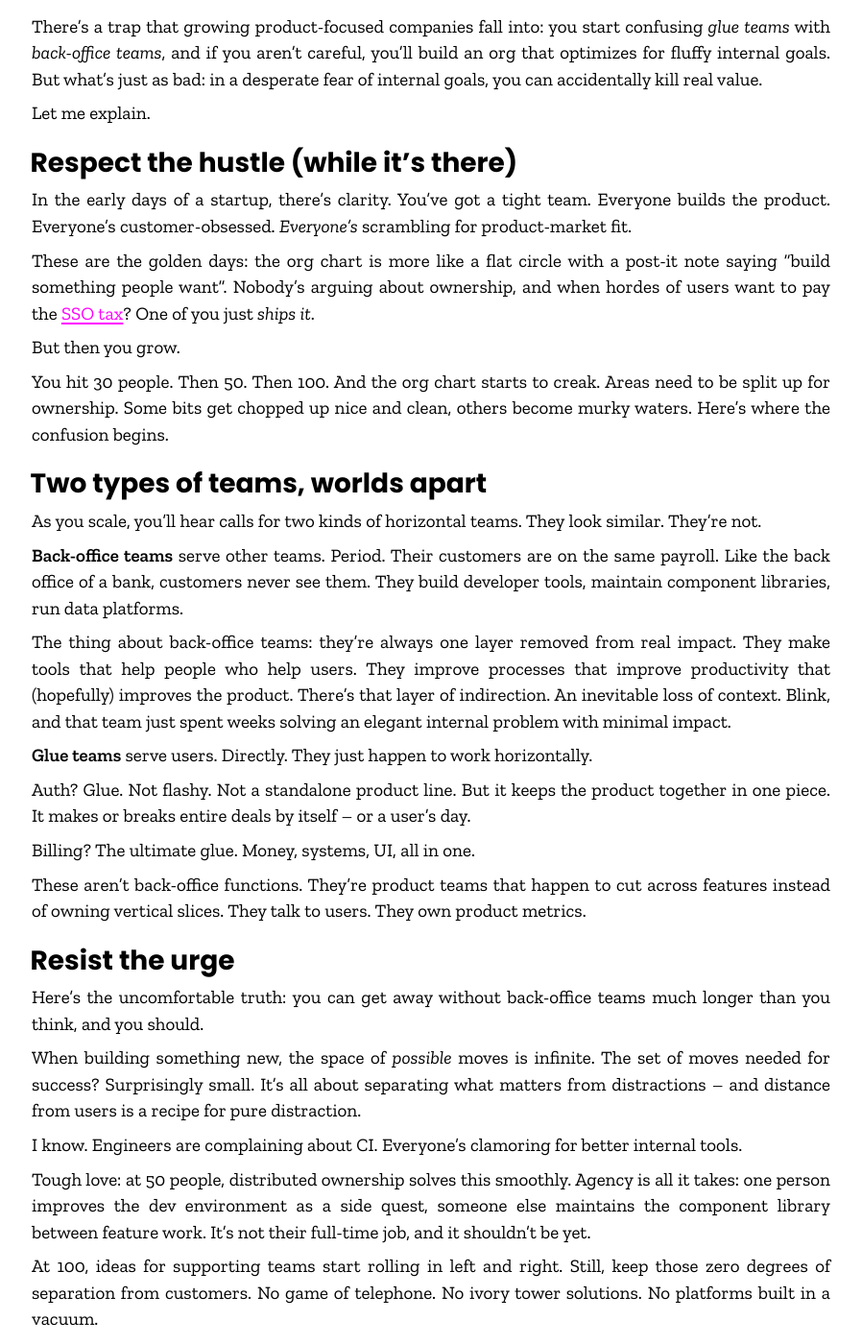
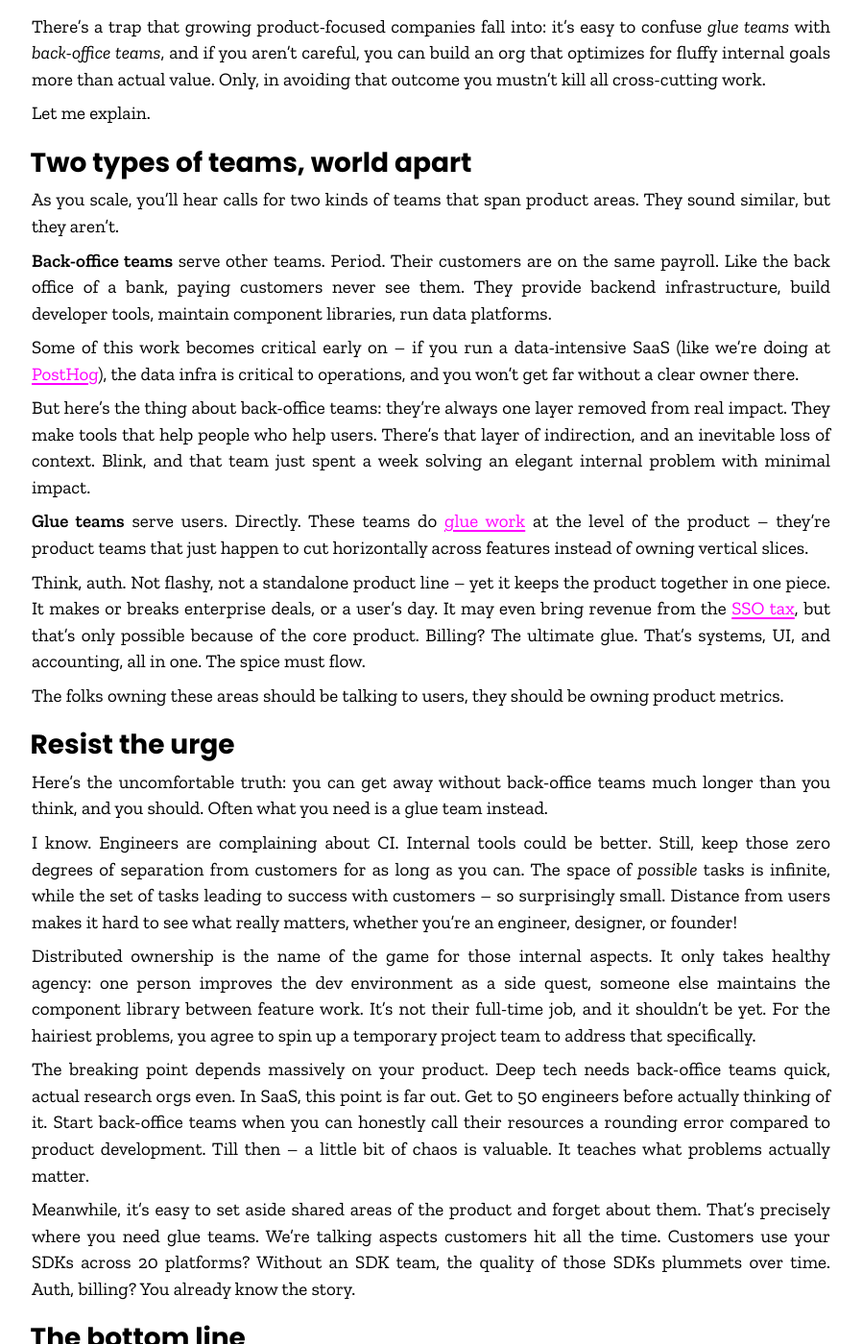
Before and after one commit to Twixes/matloka.com, a Jekyll site: the page built from _posts/2025-07-18-glue-teams-vs-back-office-teams.md, in a window 1280 px wide and 1400 px high, scrolled down 290 px. Shown: the whole window at 96% size, without its empty margins (191-1089 px from the left). Built offline with Jekyll 4.4.1, drawn with Linux system fonts in a browser that asks for light colours; comment, search, counter and statistics services are not loaded; some of the changed text lies outside the part shown.

Commit message:
Revise structure

```diff
--- a/_posts/2025-07-18-glue-teams-vs-back-office-teams.md
+++ b/_posts/2025-07-18-glue-teams-vs-back-office-teams.md
@@ -1,55 +1,45 @@
 ---
 title: Glue teams vs. back-office teams
-description: "As your product-focused org scales, you'll hear calls for two kinds of horizontal teams. They look similar. They're not. Let me explain."
+description: "As your product-focused org scales, you'll hear calls for two kinds of horizontal teams. They sound similar, but they aren't."
 tag: blog
 ---
 
-There's a trap that growing product-focused companies fall into: you start confusing *glue teams* with *back-office teams*, and if you aren't careful, you'll build an org that optimizes for fluffy internal goals. But what's just as bad: in a desperate fear of internal goals, you can accidentally kill real value.
+There's a trap that growing product-focused companies fall into: it's easy to confuse *glue teams* with *back-office teams*, and if you aren't careful, you can build an org that optimizes for fluffy internal goals more than actual value. Only, in avoiding that outcome you mustn't kill all cross-cutting work.
 
 Let me explain.
 
-## Respect the hustle (while it's there)
+## Two types of teams, world apart
 
-In the early days of a startup, there's clarity. You've got a tight team. Everyone builds the product. Everyone's customer-obsessed. *Everyone's* scrambling for product-market fit.
+As you scale, you'll hear calls for two kinds of teams that span product areas. They sound similar, but they aren't.
 
-These are the golden days: the org chart is more like a flat circle with a post-it note saying "build something people want". Nobody's arguing about ownership, and when hordes of users want to pay the [SSO tax](https://sso.tax/)? One of you just *ships it*.
+**Back-office teams** serve other teams. Period. Their customers are on the same payroll. Like the back office of a bank, paying customers never see them. They provide backend infrastructure, build developer tools, maintain component libraries, run data platforms.
 
-But then you grow.
+Some of this work becomes critical early on – if you run a data-intensive SaaS (like we're doing at [PostHog](https://posthog.com)), the data infra is critical to operations, and you won't get far without a clear owner there.
 
-You hit 30 people. Then 50. Then 100. And the org chart starts to creak. Areas need to be split up for ownership. Some bits get chopped up nice and clean, others become murky waters. Here's where the confusion begins.
+But here's the thing about back-office teams: they're always one layer removed from real impact. They make tools that help people who help users. There's that layer of indirection, and an inevitable loss of context. Blink, and that team just spent a week solving an elegant internal problem with minimal impact.
 
-## Two types of teams, worlds apart
+**Glue teams** serve users. Directly. These teams do [glue work](https://www.noidea.dog/glue) at the level of the product – they're product teams that just happen to cut horizontally across features instead of owning vertical slices.
 
-As you scale, you'll hear calls for two kinds of horizontal teams. They look similar. They're not.
+Think, auth. Not flashy, not a standalone product line – yet it keeps the product together in one piece. It makes or breaks enterprise deals, or a user's day. It may even bring revenue from the [SSO tax](https://sso.tax/), but that's only possible because of the core product. Billing? The ultimate glue. That's systems, UI, and accounting, all in one. The spice must flow.
 
-**Back-office teams** serve other teams. Period. Their customers are on the same payroll. Like the back office of a bank, customers never see them. They build developer tools, maintain component libraries, run data platforms.
-
-The thing about back-office teams: they're always one layer removed from real impact. They make tools that help people who help users. They improve processes that improve productivity that (hopefully) improves the product. There's that layer of indirection. An inevitable loss of context. Blink, and that team just spent weeks solving an elegant internal problem with minimal impact.
-
-**Glue teams** serve users. Directly. They just happen to work horizontally.
-
-Auth? Glue. Not flashy. Not a standalone product line. But it keeps the product together in one piece. It makes or breaks entire deals by itself – or a user's day.
-
-Billing? The ultimate glue. Money, systems, UI, all in one.
-
-These aren't back-office functions. They're product teams that happen to cut across features instead of owning vertical slices. They talk to users. They own product metrics.
+The folks owning these areas should be talking to users, they should be owning product metrics.
 
 ## Resist the urge
 
-Here's the uncomfortable truth: you can get away without back-office teams much longer than you think, and you should.
+Here's the uncomfortable truth: you can get away without back-office teams much longer than you think, and you should. Often what you need is a glue team instead.
 
-When building something new, the space of *possible* moves is infinite. The set of moves needed for success? Surprisingly small. It's all about separating what matters from distractions – and distance from users is a recipe for pure distraction.
+I know. Engineers are complaining about CI. Internal tools could be better. Still, keep those zero degrees of separation from customers for as long as you can. The space of *possible* tasks is infinite, while the set of tasks leading to success with customers – so surprisingly small. Distance from users makes it hard to see what really matters, whether you're an engineer, designer, or founder!
 
-I know. Engineers are complaining about CI. Everyone's clamoring for better internal tools.
+Distributed ownership is the name of the game for those internal aspects. It only takes healthy agency: one person improves the dev environment as a side quest, someone else maintains the component library between feature work. It's not their full-time job, and it shouldn't be yet. For the hairiest problems, you agree to spin up a temporary project team to address that specifically.
 
-Tough love: at 50 people, distributed ownership solves this smoothly. Agency is all it takes: one person improves the dev environment as a side quest, someone else maintains the component library between feature work. It's not their full-time job, and it shouldn't be yet.
+The breaking point depends massively on your product. Deep tech needs back-office teams quick, actual research orgs even. In SaaS, this point is far out. Get to 50 engineers before actually thinking of it. Start back-office teams when you can honestly call their resources a rounding error compared to product development. Till then – a little bit of chaos is valuable. It teaches what problems actually matter.
 
-At 100, ideas for supporting teams start rolling in left and right. Still, keep those zero degrees of separation from customers. No game of telephone. No ivory tower solutions. No platforms built in a vacuum.
-
-Start thinking of true back-office teams well beyond a headcount of 100, when you can honestly call the internal engineering effort a rounding error. Till then – a little bit of chaos is valuable. It teaches what problems actually matter.
+Meanwhile, it's easy to set aside shared areas of the product and forget about them. That's precisely where you need glue teams. We're talking aspects customers hit all the time. Customers use your SDKs across 20 platforms? Without an SDK team, the quality of those SDKs plummets over time. Auth, billing? You already know the story.
 
 ## The bottom line
 
-Create glue teams when users are suffering - often earlier than you think. Create back-office teams when the ROI starts feeling _unreasonably_ large - much later than you think.
+Create glue teams when users are suffering - often earlier than you think. Create back-office teams when the ROI starts feeling *unreasonably* large - much later than you think.
 
-Keep building things people want.
+Keep building what people want!
+
+_Thanks to Yakko Majuri and Stay SaaSy for reading drafts of this post._
```
